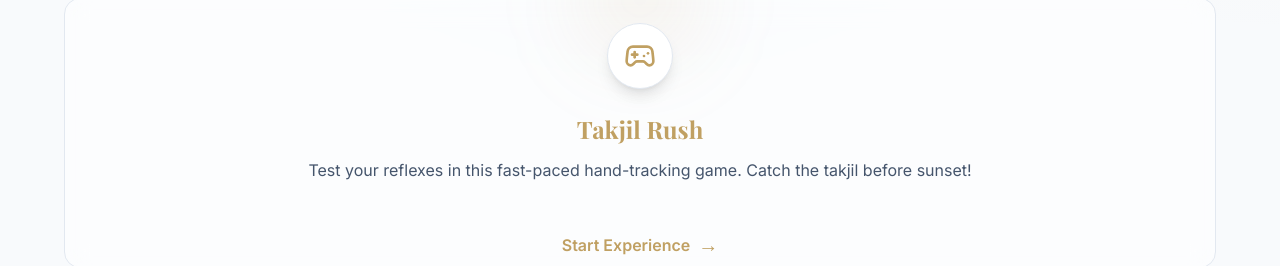
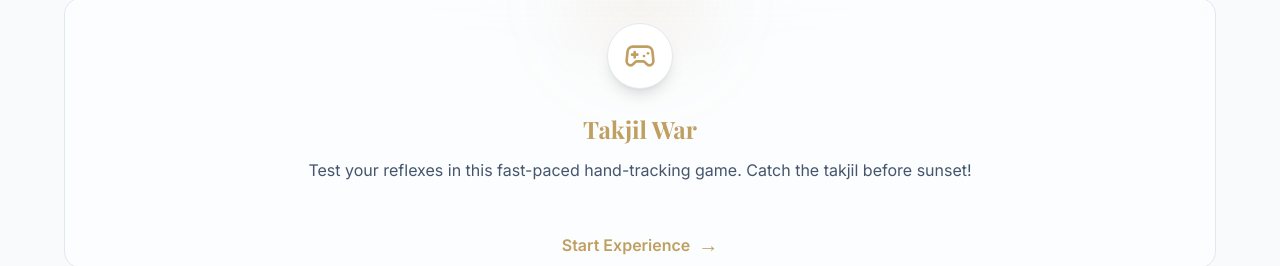
Before and after one commit to hfebri/lvrt-google-activity, a Next.js app: page / in a window 1280 px wide. Shown: the part 411-677 px from the top of the page. Built offline with nearby package versions, Linux system fonts and the light colour scheme; a web font is replaced by a local one.

Commit message:
update menu

```diff
--- a/src/app/page.tsx
+++ b/src/app/page.tsx
@@ -33,7 +33,7 @@ export default function Home() {
 
         <div className="grid grid-cols-1 gap-8 max-w-6xl mx-auto">
           <ActivityCard
-            title="Takjil Rush"
+            title="Takjil War"
             description="Test your reflexes in this fast-paced hand-tracking game. Catch the takjil before sunset!"
             icon={Gamepad2}
             href="/activity-3"
```
